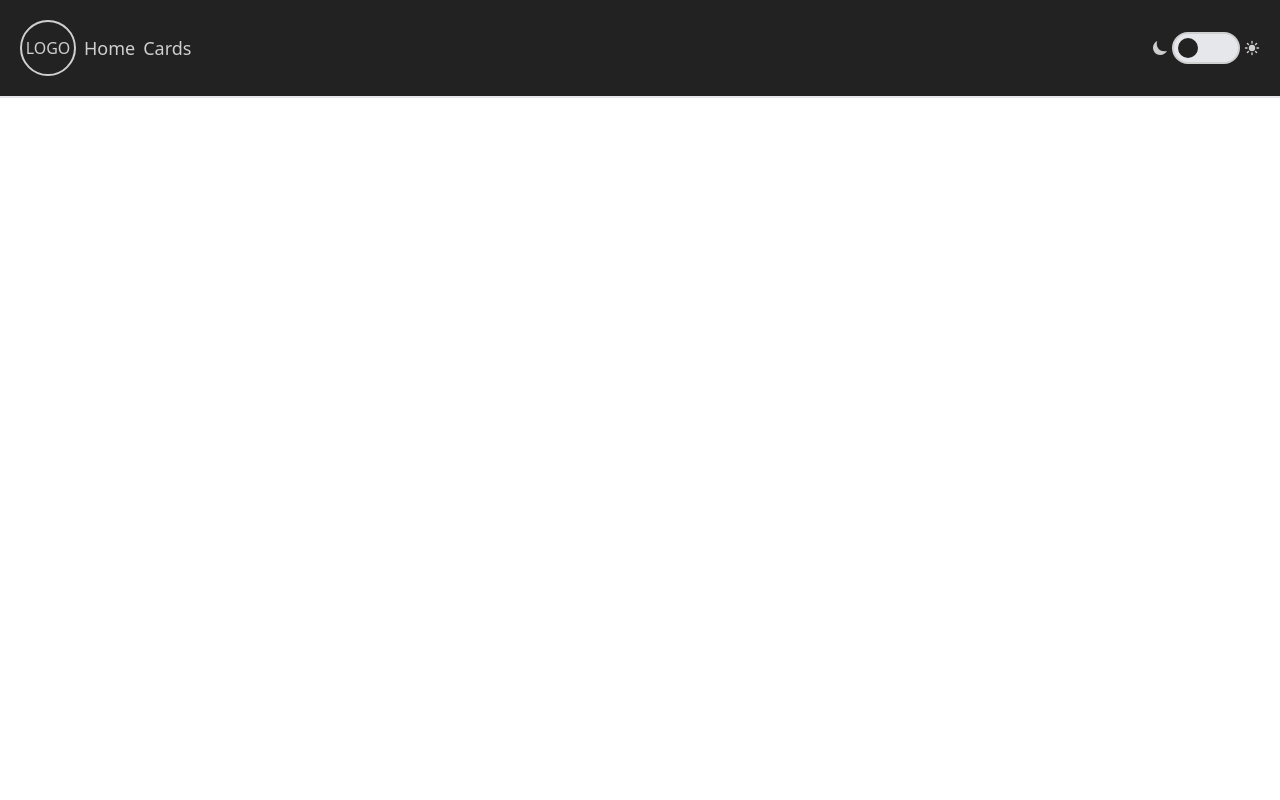
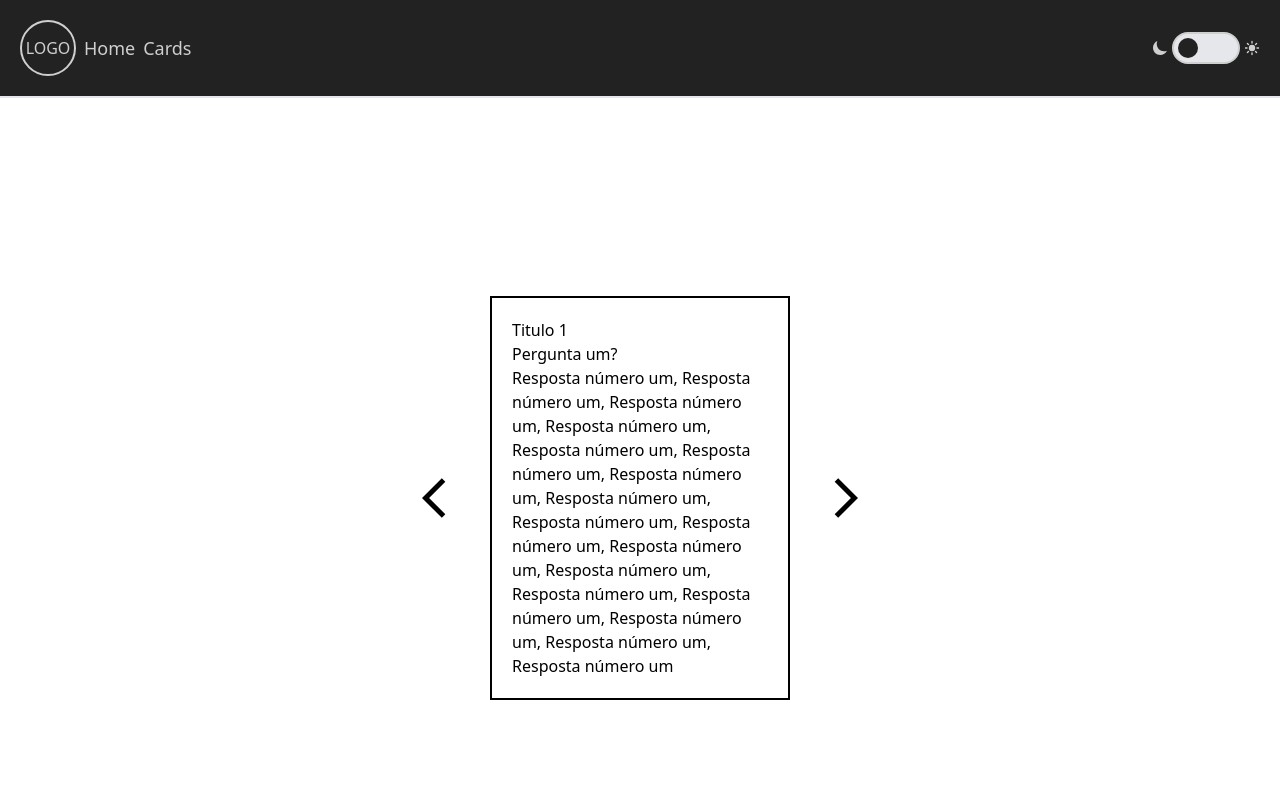
Before and after one commit to oAndin/cards-project, a React (Vite) app: page /cards in a window 1280 px wide. Shown: the top 800 px of the page. Built offline with nearby package versions, Linux system fonts and the light colour scheme; data requests are answered from the project's data file.

Commit message:
working basic carousel

```diff
--- a/src/routes/CardsPage/Index.jsx
+++ b/src/routes/CardsPage/Index.jsx
@@ -3,7 +3,6 @@ import { MdArrowBackIos } from "react-icons/md";
 import { useEffect } from "react";
 import { useState } from "react";
 import API from "../../services";
-import { Swiper, SwiperSlide } from 'swiper/react';
 import 'swiper/css/effect-cards';
 
 const CardsPage = () => {
@@ -22,7 +21,7 @@ const CardsPage = () => {
 
   const carouselCards = cards.map(card => (
     <div key={card.id}
-      className="border-2 border-black w-1/4 h-1/2 p-5 m-5">
+      className="border-2 border-black min-w-1/2 w-1/4 max-w-full h-1/2 p-5 m-5">
       <h1>{card.title}</h1>
       <h3>{card.question}</h3>
       <h5>{card.answer}</h5>
@@ -33,11 +32,19 @@ const CardsPage = () => {
     getCards();
   }, []);
 
-  console.log(cards);
+  const [position, setPosition] = useState(0);
+
   return (
     <>
       <div className="h-screen p-10 flex items-center justify-center">
-        {/* <MdArrowBackIos className="text-5xl hover:scale-125 duration-300 items-center" />
+        <div className="flex items-center justify-center">
+          <MdArrowBackIos className="text-5xl hover:scale-125 duration-300 items-center"
+            onClick={() => setPosition(position === 0 ? 0 : position - 1)} />
+          {carouselCards[position]}
+          <MdArrowBackIos className="rotate-180 text-5xl hover:scale-125 duration-300 items-center"
+            onClick={() => setPosition(position + 1 === carouselCards.length ? position : position + 1)} />
+        </div>
+        {/*
         {cards ? (
           cards.map(card => (
             <div key={card.id}
@@ -48,7 +55,7 @@ const CardsPage = () => {
             </div>
           ))
         ) : <h1>Create a new card</h1>}
-        <MdArrowBackIos className="rotate-180 text-5xl hover:scale-125 duration-300 items-center" /> */}
+         */}
         {/* <Swiper
           effect={'cards'}
           grabCursor={true}>
```
